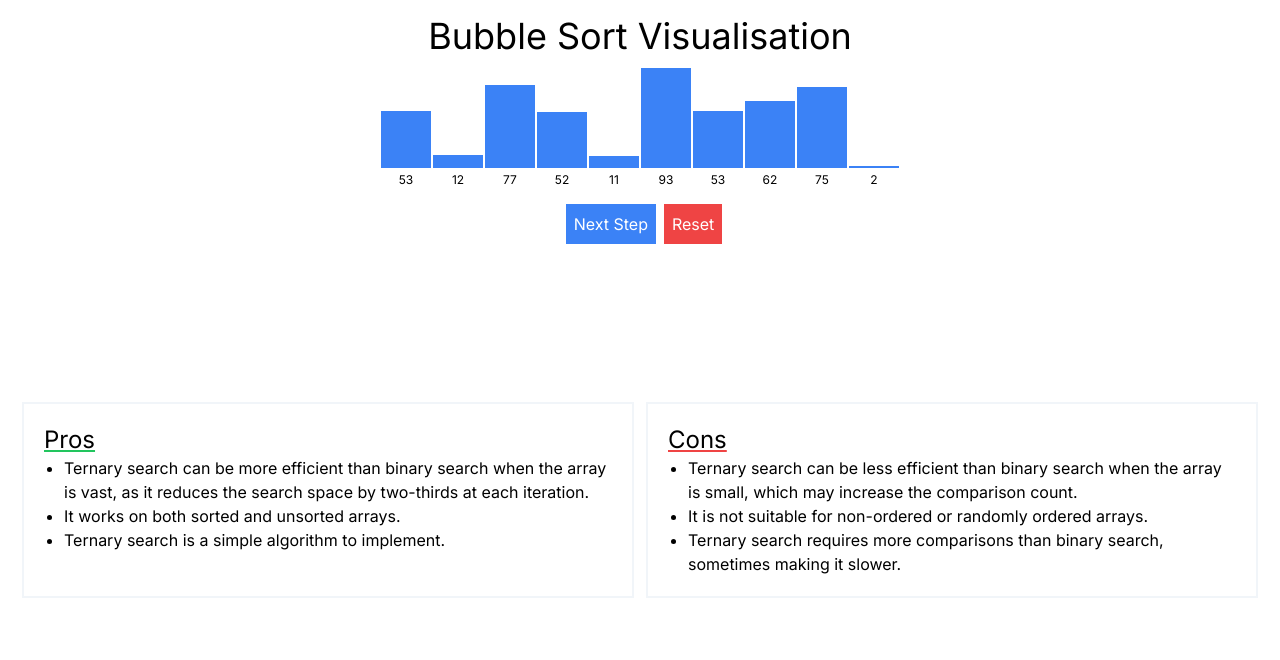
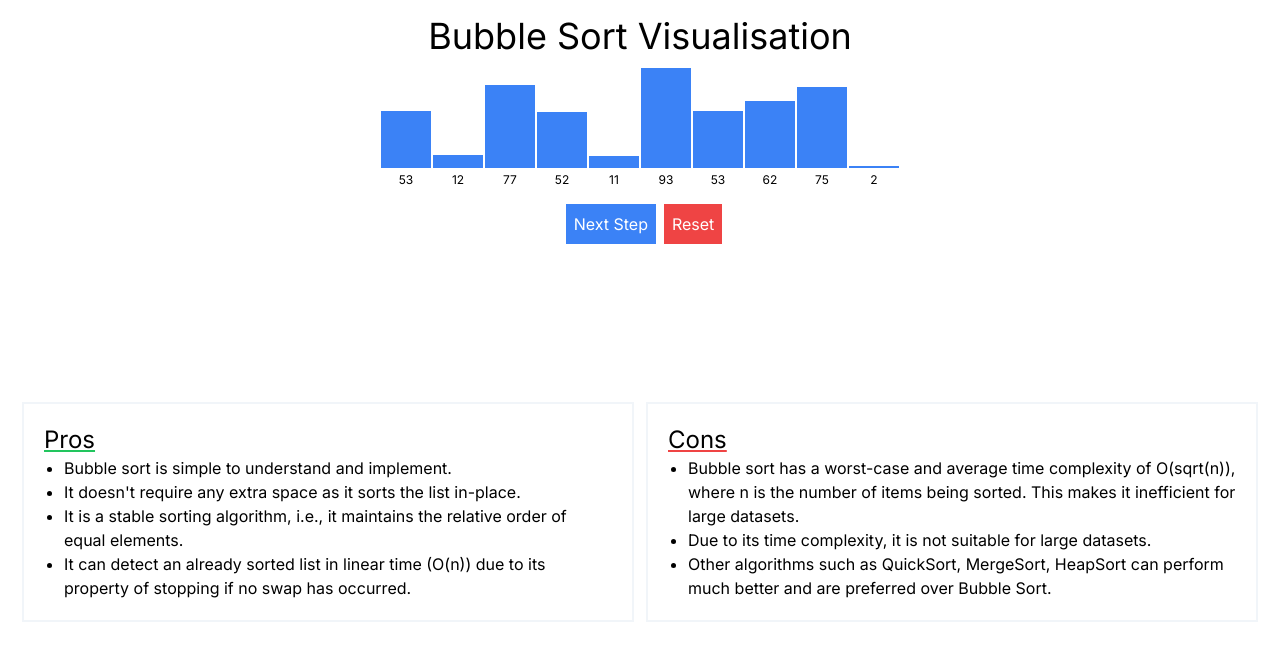
Before and after one commit to hybrid1ze/search-sort-visualiser, a Next.js app in the folder search-sort-visualiser/: page /sort/BubbleSort in a window 1280 px wide. Shown: the top 660 px of the page. Built offline with nearby package versions, Linux system fonts and the light colour scheme.

Commit message:
Refactor BubbleSort visualization and update pros and cons

```diff
--- a/search-sort-visualiser/src/app/sort/BubbleSort/page.tsx
+++ b/search-sort-visualiser/src/app/sort/BubbleSort/page.tsx
@@ -76,16 +76,23 @@ const BubbleSortVisualisation = () => {
           const barHeight = (value / maxBarValue) * 100;
 
           return (
-            <div key={`${resetCounter}-${index}`} className="flex flex-col items-center" style={{ width: '50px' }}>
+            <div
+              key={`${resetCounter}-${index}`}
+              className="flex flex-col items-center"
+              style={{ width: "50px" }}
+            >
               <div
-                className={`bg-blue-500 ${activeIndices?.includes(index) ? 'bg-green-500' : ''}`}
+                className={`bg-blue-500 ${
+                  activeIndices?.includes(index) ? "bg-green-500" : ""
+                }`}
                 style={{
                   height: `${barHeight}px`, // Use pixel value here
-                  width: '100%', // Full width of the parent flex item
-                  transition: 'height 0.3s ease',
+                  width: "100%", // Full width of the parent flex item
+                  transition: "height 0.3s ease",
                 }}
               ></div>
-              <span className="text-xs mt-1">{value}</span> {/* Display the value under the bar */}
+              <span className="text-xs mt-1">{value}</span>{" "}
+              {/* Display the value under the bar */}
             </div>
           );
         })}
@@ -111,28 +118,32 @@ const BubbleSortVisualisation = () => {
         <div className="outline outline-2 outline-slate-100 p-5">
           <span className="underline decoration-green-500 text-2xl">Pros</span>
           <ul className="list-disc pl-5">
+            <li>Bubble sort is simple to understand and implement.</li>
             <li>
-              Ternary search can be more efficient than binary search when the
-              array is vast, as it reduces the search space by two-thirds at
-              each iteration.
+              It doesn&apos;t require any extra space as it sorts the list
+              in-place.
             </li>
-            <li>It works on both sorted and unsorted arrays.</li>
-            <li>Ternary search is a simple algorithm to implement.</li>
+            <li>
+              It is a stable sorting algorithm, i.e., it maintains the relative
+              order of equal elements.
+            </li>
+            <li>
+              It can detect an already sorted list in linear time (O(n)) due to
+              its property of stopping if no swap has occurred.
+            </li>
           </ul>
         </div>
         <div className="outline outline-2 outline-slate-100 p-5">
           <span className="underline decoration-red-500 text-2xl">Cons</span>
           <ul className="list-disc pl-5">
             <li>
-              Ternary search can be less efficient than binary search when the
-              array is small, which may increase the comparison count.
+            Bubble sort has a worst-case and average time complexity of O(sqrt(n)), where n is the number of items being sorted. This makes it inefficient for large datasets.
             </li>
             <li>
-              It is not suitable for non-ordered or randomly ordered arrays.
+            Due to its time complexity, it is not suitable for large datasets.
             </li>
             <li>
-              Ternary search requires more comparisons than binary search,
-              sometimes making it slower.
+            Other algorithms such as QuickSort, MergeSort, HeapSort can perform much better and are preferred over Bubble Sort.
             </li>
           </ul>
         </div>
```
